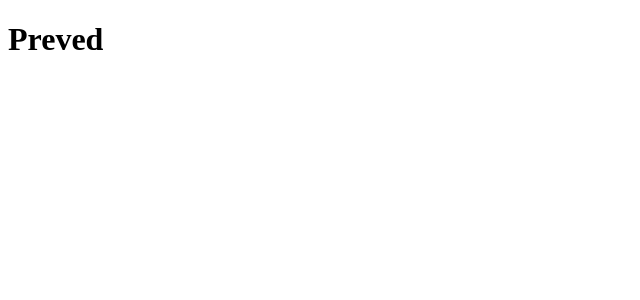
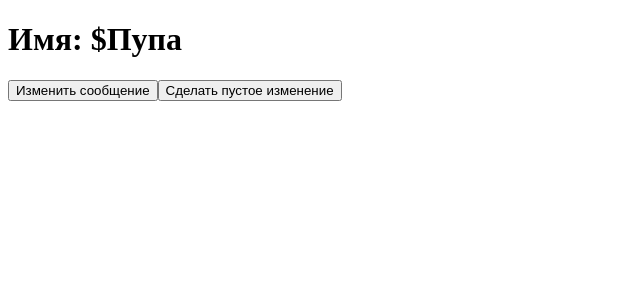
Before and after one commit to el-mariachi/ReactTS-template, a React app: page / in a window 1280 px wide. Shown: the top 300 px of the page, without its empty margins (0-640 px from the left). Built offline with nearby package versions, Linux system fonts and the light colour scheme.

Commit message:
Before PureComponent

```diff
--- /dev/null
+++ b/src/App.jsx
@@ -0,0 +1,37 @@
+import React from 'react';
+import { MySuperComponent } from './MySuperComponent';
+
+class App extends React.Component {
+  state = {
+    name: "Пупа",
+    dummy: false
+  };
+
+  toggleMessage = () => {
+    const { name } = this.state;
+
+    this.setState({ name: name === "Пупа" ? "Лупа" : "Пупа" });
+  };
+
+  toggleDummy = () => {
+    this.setState({ dummy: !this.state.dummy });
+  };
+
+  render() {
+    const { name } = this.state;
+
+    console.log("Рендер App");
+
+    return (
+      <>
+        <MySuperComponent name={name} />
+
+        <button onClick={this.toggleMessage}>Изменить сообщение</button>
+        <button onClick={this.toggleDummy}>Сделать пустое изменение</button>
+      </>
+    );
+  }
+
+};
+
+export { App };
--- a/src/App.ts
+++ /dev/null
@@ -1,11 +0,0 @@
-import React from 'react';
-
-const App = () => {
-  return React.createElement(
-    'div',
-    { id: 'important' },
-    React.createElement('h1', {}, 'Preved')
-  );
-};
-
-export { App };
--- /dev/null
+++ b/src/MySuperComponent.jsx
@@ -0,0 +1,11 @@
+import React, { Component } from "react";
+
+class MySuperComponent extends Component {
+  render() {
+    const { name } = this.props;
+    console.log(`Имя: ${name}`);
+
+    return <h1>Имя: ${name}</h1>;
+  }
+}
+export { MySuperComponent }
--- a/webpack.config.js
+++ b/webpack.config.js
@@ -12,6 +12,15 @@ module.exports = {
         exclude: /node_modules/,
         loader: 'ts-loader',
       },
+      {
+        test: /\.jsx?$/i,
+        exclude: /node_modules/,
+        loader: 'babel-loader',
+      },
+      {
+        test: /\.(png|svg|jpg|jpeg|gif)$/i,
+        type: 'asset/resource',
+      },
     ],
   },
   plugins: [
```
